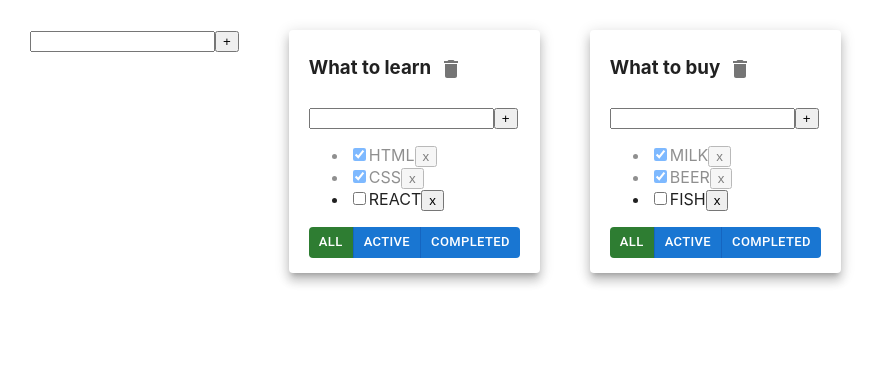
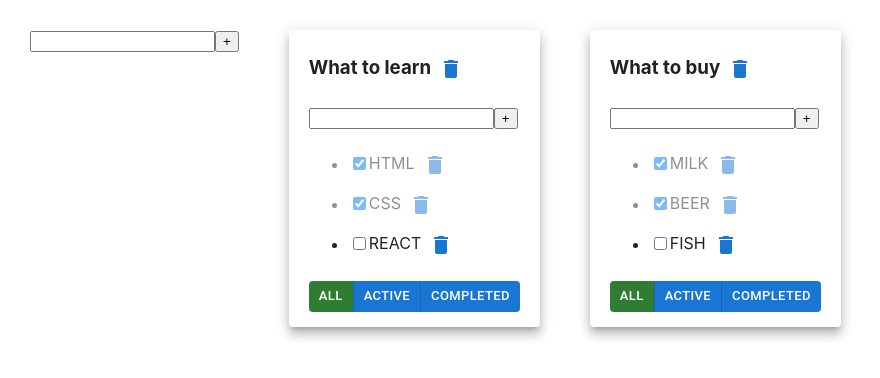
Before and after one commit to Pavel-SS/ToDo-list-Samurai-, a React (Create React App) app: page / in a window 1280 px wide. Shown: the top 378 px of the page, without its empty margins (0-880 px from the left). Built offline with nearby package versions, Linux system fonts and the light colour scheme.

Commit message:
Update Todolist.tsx

```diff
--- a/src/Todolist.tsx
+++ b/src/Todolist.tsx
@@ -48,7 +48,9 @@ function TodoList(props: PropsType) {
                     onChange={changeStatus}
                 />
                 <EdinableSpan title={task.title} titleChange={changeTaskTitle}/>
-                <button onClick={removeTask}>x</button>
+                <IconButton onClick={removeTask} color={'primary'}>
+                    <Delete/>
+                </IconButton>
             </li>
         )
     })
@@ -57,7 +59,7 @@ function TodoList(props: PropsType) {
         <div>
             <h3>
                 <EdinableSpan title={props.title} titleChange={changeTodoListTitle}/>
-                <IconButton onClick={()=>props.removeTodoList(props.id)}>
+                <IconButton onClick={()=>props.removeTodoList(props.id)} color={'primary'}>
                     <Delete/>
                 </IconButton>
             </h3>
```
